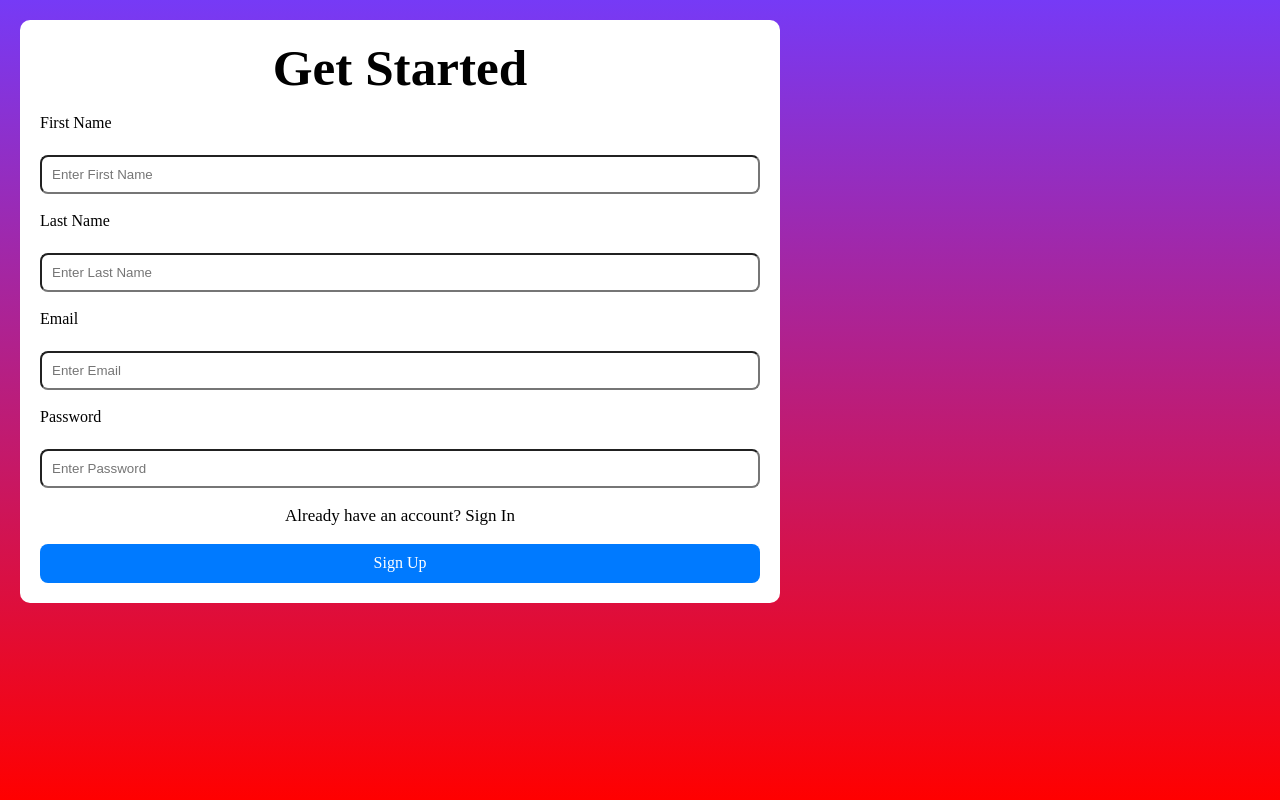
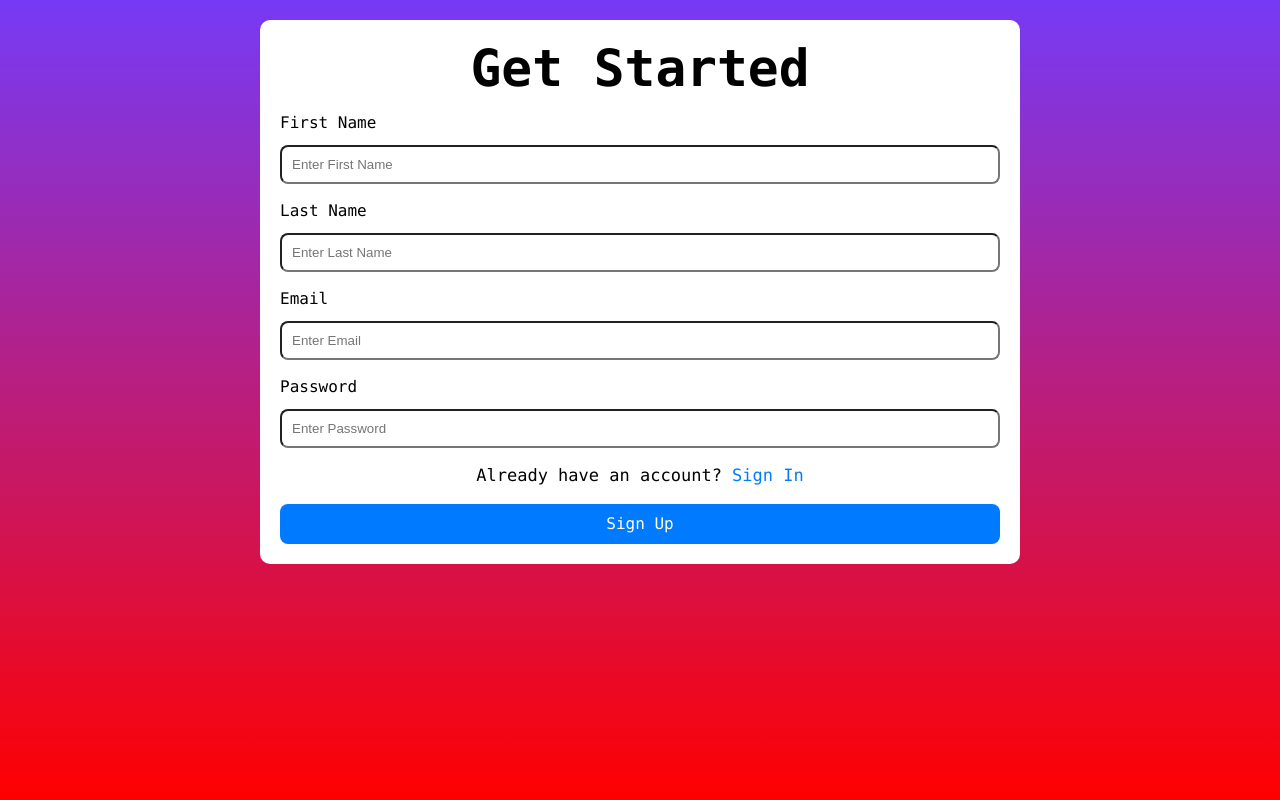
Before and after one commit to thurgoodj34xr/cupid-code-demo, a React (Vite) app in the folder client/: page /sign_up in a window 1280 px wide. Built offline with nearby package versions, Linux system fonts and the light colour scheme.

Commit message:
Updated CSS and other buttons

```diff
--- a/client/src/App.css
+++ b/client/src/App.css
@@ -53,6 +53,9 @@ body {
   flex-direction: column;
   justify-content: center;
   background-image: linear-gradient(to bottom, #763AF6, #FF0000);
-  background-repeat: no-repeat, no-repeat, no-repeat;
-  background-position: bottom right, left, right;
+  background-repeat: no-repeat;
+  align-items: center;
 }
+.container label {
+  margin-bottom: -10px;
+}
--- a/client/src/index.css
+++ b/client/src/index.css
@@ -1,5 +1,5 @@
 :root {
-  font-family: 'Poppins';
+  font-family: 'monospace';
   line-height: 1.5;
   font-weight: 100;
   font-synthesis: none;
@@ -11,39 +11,47 @@
 
 h1 {
   margin: 0px;
+  font-family: "Monaco", monospace, "Courier New", Courier, monospace;
 }
 
 h2 {
   margin: 0px;
   font-size: 26px;
+  font-family: "Monaco", monospace, "Courier New", Courier, monospace;
 }
 
 h3 {
   margin: 0px;
+  font-family: "Monaco", monospace, "Courier New", Courier, monospace;
 }
 
 p {
   margin: 0px;
+  font-family: "Monaco", monospace, "Courier New", Courier, monospace;
 }
 
 hr {
   margin: 0px
+  font-family: "Monaco", monospace, "Courier New", Courier, monospace;
 }
 
 .label {
   color: rgba(60, 60, 60, .67);
   font-size: 17px;
   font-weight: lighter;
+  font-family: "Monaco", monospace, "Courier New", Courier, monospace;
 }
 
 p {
   font-size: 17px;
+  font-family: "Monaco", monospace, "Courier New", Courier, monospace;
 }
 
 a {
   font-weight: 500;
   color: #646cff;
   text-decoration: inherit;
+  font-family: "Monaco", monospace, "Courier New", Courier, monospace;
 }
 
 a:hover {
@@ -56,6 +64,7 @@ body {
   place-items: center;
   min-height: 100vh;
   max-height: 100vh;
+  font-family: "Monaco", monospace, "Courier New", Courier, monospace;
 }
 
 .main {
@@ -67,16 +76,21 @@ body {
   flex-direction: column;
   padding: 20px;
   box-sizing: border-box;*
+  font-family: "Monaco", monospace, "Courier New", Courier, monospace;
 }
 
 h1 {
   font-size: 3.2em;
   line-height: 1.1;
+  font-family: "Monaco", monospace, "Courier New", Courier, monospace;
 }
 .error {
   color: red;
+  font-family: "Monaco", monospace, "Courier New", Courier, monospace;
 }
 
 .pointer {
   cursor: pointer;
+  color: #007AFF;
+  font-weight: 500;
 }
--- a/client/src/pages/signIn/sign_in.jsx
+++ b/client/src/pages/signIn/sign_in.jsx
@@ -99,7 +99,7 @@ export default function SignIn() {
         onChangeFunc={(p) => setPassword(p)}
       />
       <p onClick={signUp}>
-        Dont have an account? <span className="pointer">Sign up</span>
+        Don't have an account? <span className="pointer">Sign up</span>
       </p>
       <Button text="Log In" onClickFunc={handleSignIn}></Button>
     </div>
--- a/client/src/pages/signIn/sign_in.module.css
+++ b/client/src/pages/signIn/sign_in.module.css
@@ -6,4 +6,7 @@
     flex-direction: column;
     gap: 20px;
     box-sizing: border-box;
+    background-color: white;
+    border-radius: 10px;
+    display: flex;
 }
--- a/client/src/pages/signUp/sign_up.module.css
+++ b/client/src/pages/signUp/sign_up.module.css
@@ -8,5 +8,8 @@
     box-sizing: border-box;
     background-color: white;
     border-radius: 10px;
+}
 
+.container label {
+    margin-bottom: -10px;
 }
```
